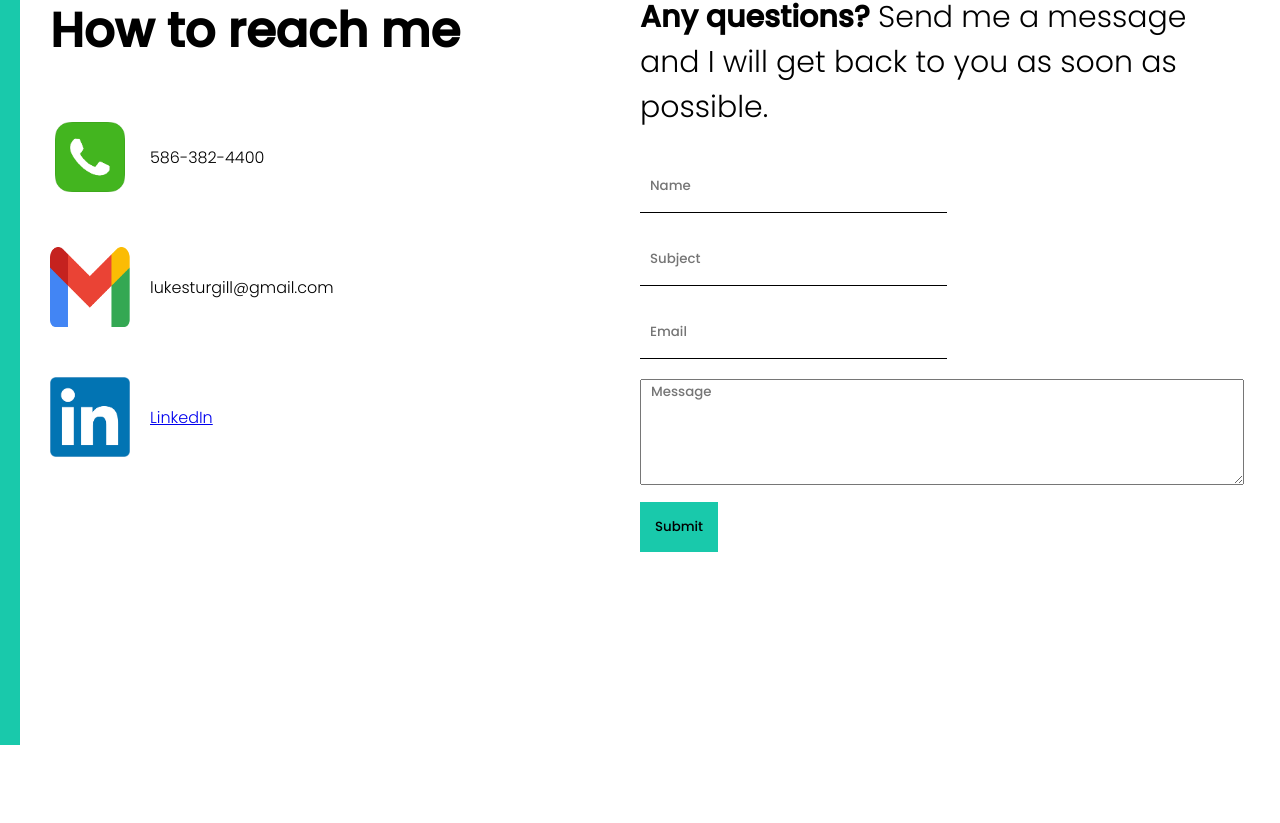
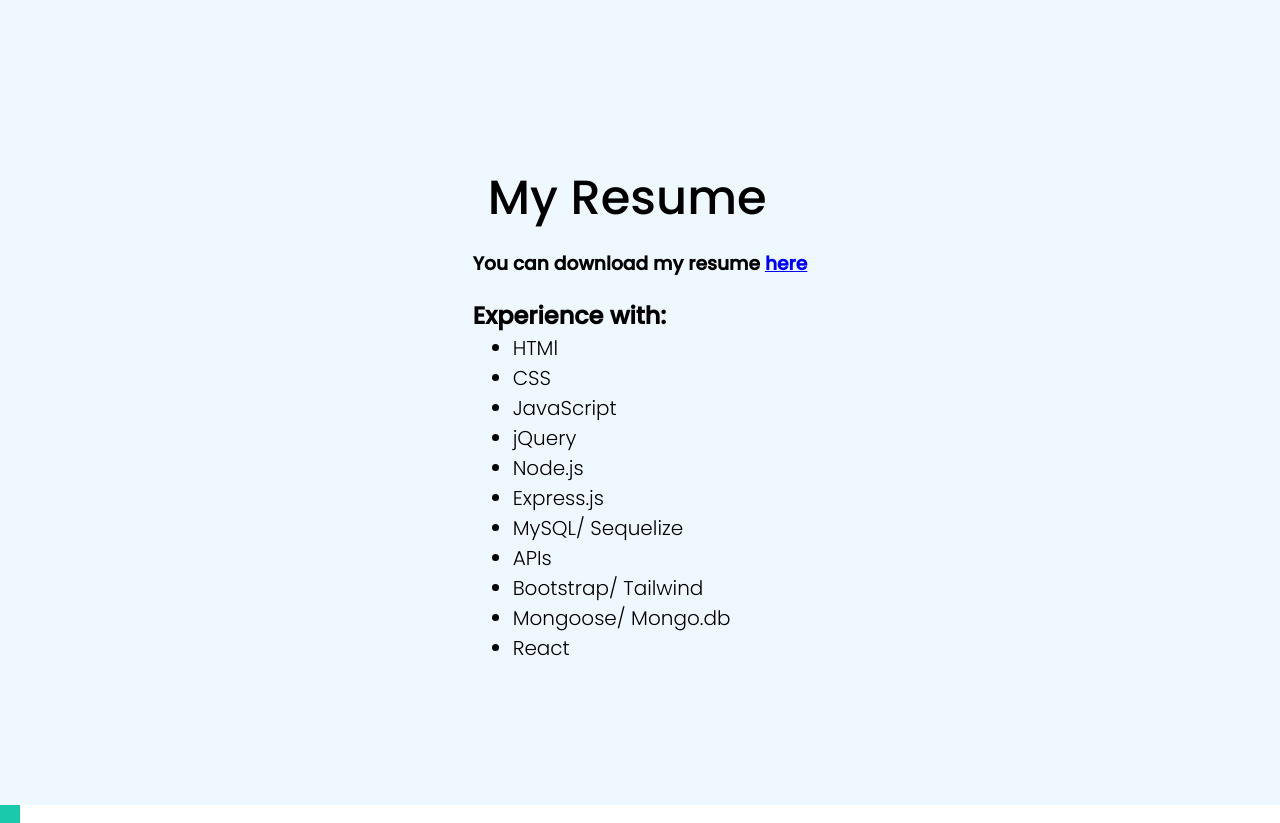
Before and after one commit to Lukesturgill/react-portfolio, a React (Create React App) app: page /Contact in a window 1280 px wide. Shown: the part 2717-3540 px from the top of the page. Before the commit the page ends 3462 px from the top, so only its background shows below. Built offline with nearby package versions, Linux system fonts and the light colour scheme.

Commit message:
finished resume section

```diff
--- a/src/App.jsx
+++ b/src/App.jsx
@@ -3,6 +3,7 @@ import About from "./components/about/About";
 import ProjectList from "./components/projectList/ProjectList";
 import Nav from "./components/Nav/Nav";
 import Contact from "./components/contact/Contact";
+import Resume from "./components/resume/Resume"
 
 const App = () => {
   return <div>
@@ -10,6 +11,7 @@ const App = () => {
     <Intro/>
     <About/>
     <ProjectList/>
+    <Resume/>
     <Contact/>
     </div>;
 };
--- a/src/components/projects/projects.css
+++ b/src/components/projects/projects.css
@@ -2,14 +2,14 @@
     width: 30%;
     height: 40vh;
     margin: 20px 10px;
-    border: 2px solid rgb(243, 242, 242);
+    border: 2px solid rgb(218, 214, 214);
     border-radius: 10px 10px 0 0;
     overflow: hidden;
 }
 
 .p-browser{
     height: 25px;
-    background-color: rgb(243, 242, 242);
+    background-color: rgb(218, 214, 214);
     display: flex;
     align-items: center;
     position: sticky;
--- /dev/null
+++ b/src/components/resume/Resume.jsx
@@ -0,0 +1,32 @@
+import "./resume.css"
+import resume from "./Luke Resume Final.pdf"
+
+const Resume = () => {
+  return (
+    <div id="resume" className="resume">
+       <div><h1 className="r-title">My Resume</h1>
+            <div className="r-info">
+               <div className="dwnload"><h3>You can download my resume <a href={resume} download="LukeSturgillResume">here</a></h3></div>
+                 <div className="r-info-items">
+                  <h2>Experience with:</h2>
+                     <ul className="r-list">
+                         <li>HTMl</li>
+                         <li>CSS</li>
+                         <li>JavaScript</li>
+                         <li>jQuery</li>
+                         <li>Node.js</li>
+                         <li>Express.js</li>
+                         <li>MySQL/ Sequelize</li>
+                         <li>APIs</li>
+                         <li>Bootstrap/ Tailwind</li>
+                         <li>Mongoose/ Mongo.db</li>
+                         <li>React</li>
+                     </ul>
+                     </div>
+                 </div>
+            </div>
+    </div>
+  )
+}
+
+export default Resume
--- /dev/null
+++ b/src/components/resume/resume.css
@@ -0,0 +1,26 @@
+.resume{
+    height: 100vh;
+    background-color: aliceblue;
+    padding-top: 60px;
+    display: flex;
+    align-items: center;
+    justify-content: center;
+}
+
+.r-title{
+   padding: 15px;
+   font-weight: 500;
+}
+
+.dwnload{
+   font-weight: 400;
+   padding-bottom: 20px;
+}
+
+.r-info-items{
+   font-weight: 300;
+}
+
+.r-list{
+    font-size: 20px;
+}
```
Also changed, not shown: 1 other file (tests, documents, lock files or other folders).
